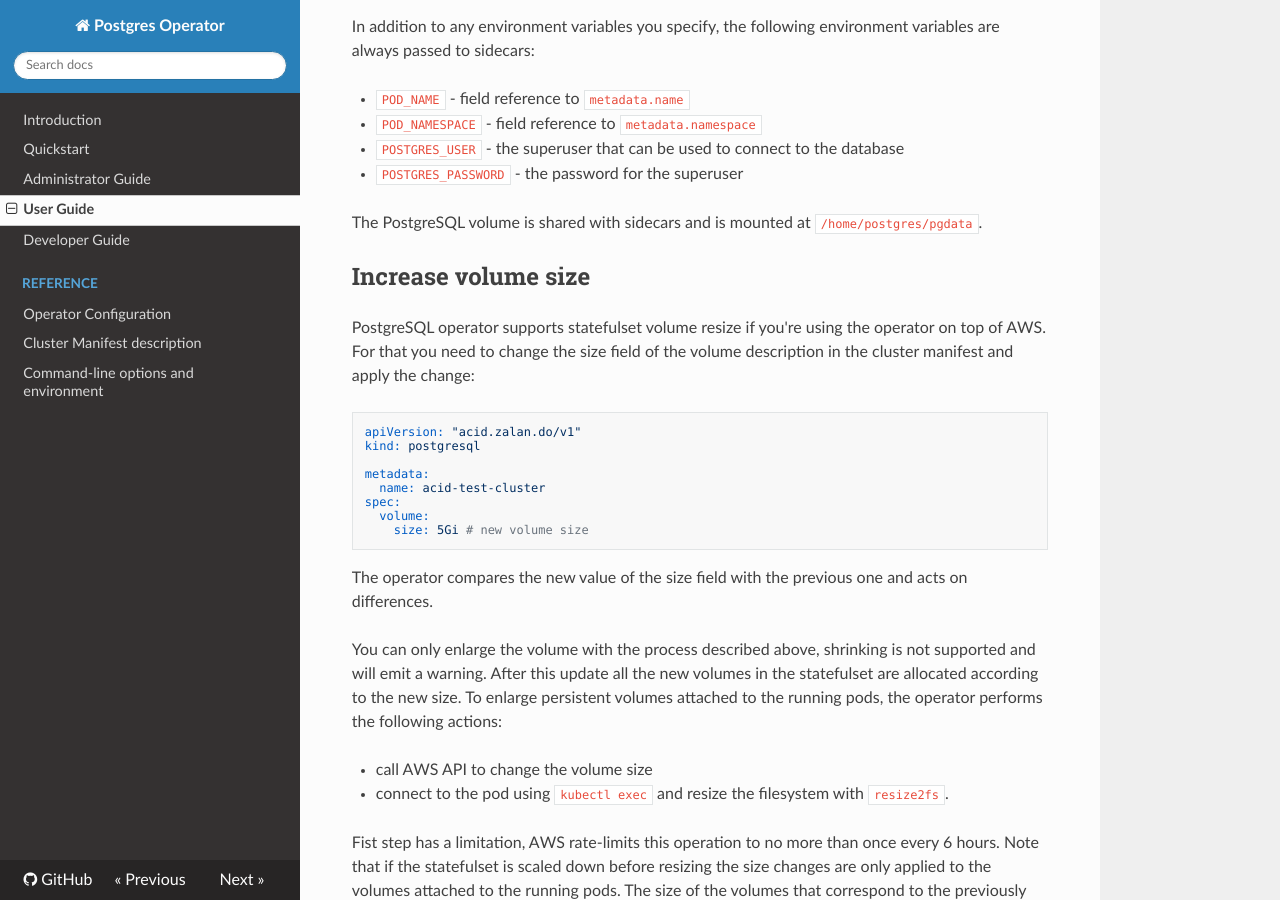
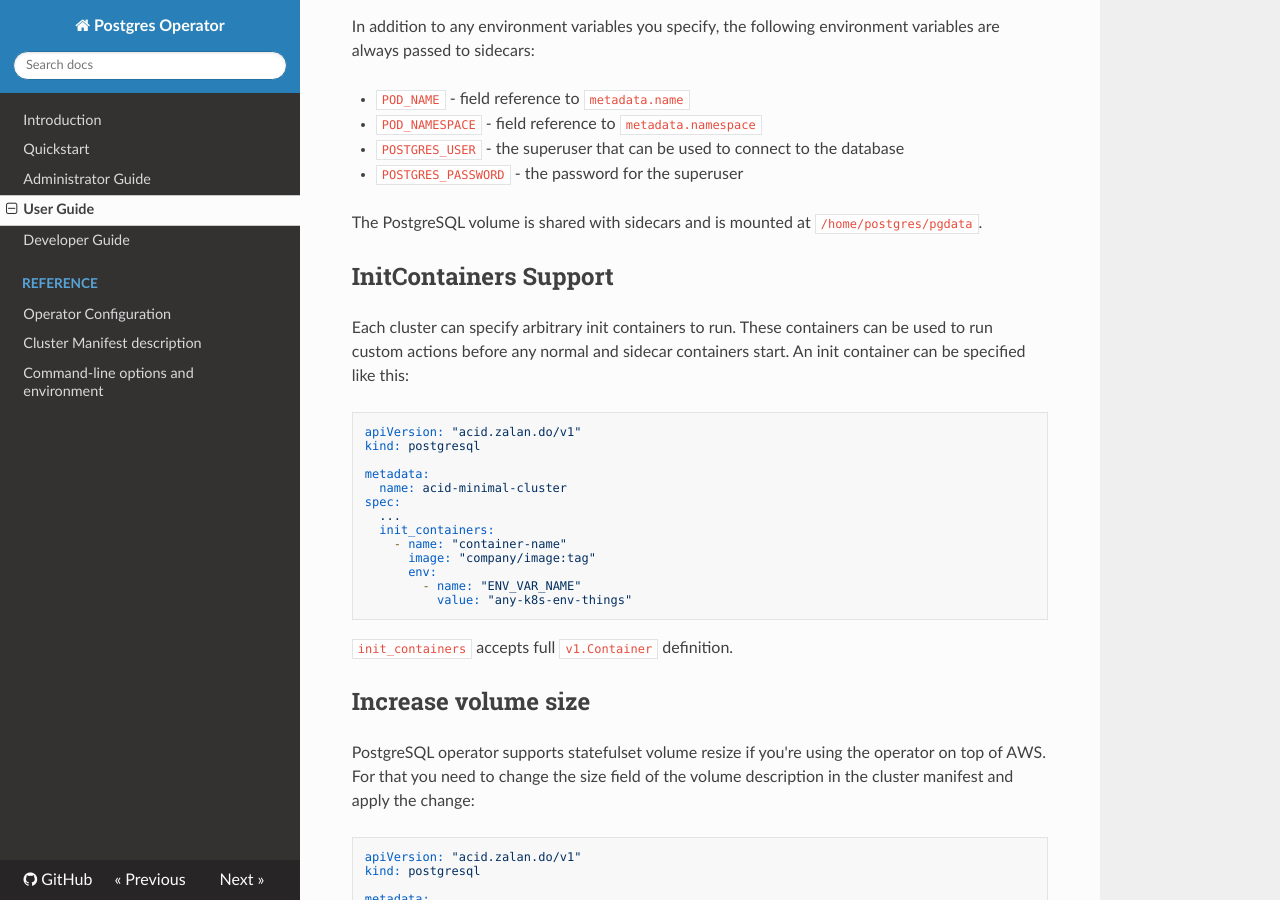
Before and after one commit to zalando/postgres-operator, an MkDocs documentation site: the page built from docs/user.md, in a window 1280 px wide and 900 px high, scrolled down 4906 px. Built offline with MkDocs 1.6.1, drawn with Linux system fonts in a browser that asks for light colours; nearby versions of some CDN libraries; old or Windows-style settings are respelled for this version of MkDocs.

Commit message:
Add support for init_containers

````diff
--- a/docs/user.md
+++ b/docs/user.md
@@ -272,6 +272,32 @@ are always passed to sidecars:
 
 The PostgreSQL volume is shared with sidecars and is mounted at `/home/postgres/pgdata`.
 
+
+## InitContainers Support
+
+Each cluster can specify arbitrary init containers to run. These containers can be
+used to run custom actions before any normal and sidecar containers start.
+An init container can be specified like this:
+
+```yaml
+apiVersion: "acid.zalan.do/v1"
+kind: postgresql
+
+metadata:
+  name: acid-minimal-cluster
+spec:
+  ...
+  init_containers:
+    - name: "container-name"
+      image: "company/image:tag"
+      env:
+        - name: "ENV_VAR_NAME"
+          value: "any-k8s-env-things"
+```
+
+`init_containers` accepts full `v1.Container` definition.
+
+
 ## Increase volume size
 
 PostgreSQL operator supports statefulset volume resize if you're using the
````
Also changed, not shown: 2 other files.
